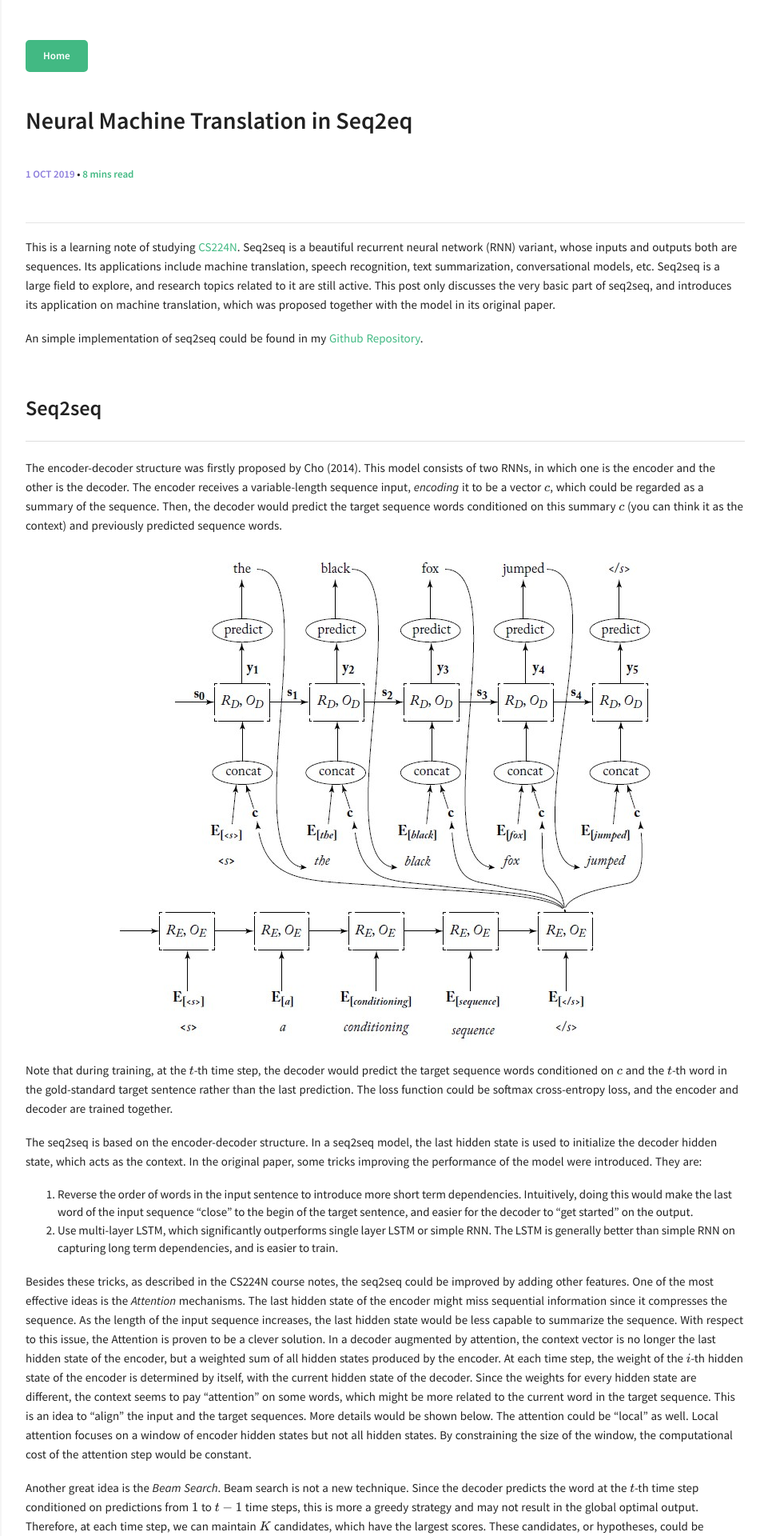
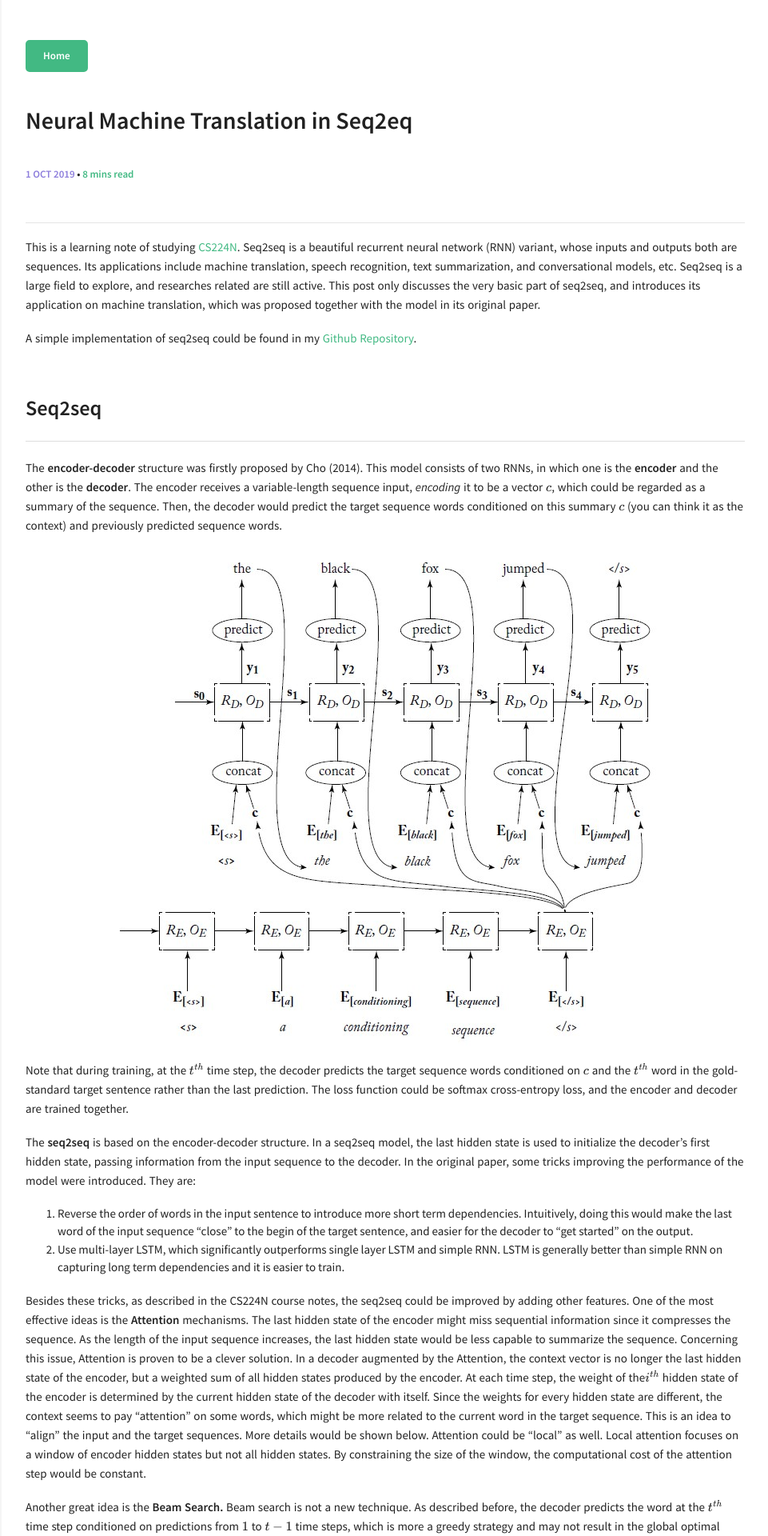
Before and after one commit to two2er/two2er.github.io, a Jekyll site: the page built from _posts/2019-10-01-seq2seq.md, in a window 1280 px wide. Shown: the top 1920 px of the page at 80% size, without its empty margins (318-1279 px from the left). Built offline with Jekyll 4.4.1, drawn with Linux system fonts in a browser that asks for light colours; formulas are drawn with MathJax 3; some of the changed text lies outside the part shown.

Commit message:
rectify format

```diff
--- a/_posts/2019-10-01-seq2seq.md
+++ b/_posts/2019-10-01-seq2seq.md
@@ -7,33 +7,33 @@
 ---
 
 ---
-This is a learning note of studying [CS224N](https://web.stanford.edu/class/cs224n/ ). Seq2seq is a beautiful recurrent neural network (RNN) variant, whose inputs and outputs both are sequences. Its applications include machine translation, speech recognition, text summarization, conversational models, etc. Seq2seq is a large field to explore, and research topics related to it are still active. This post only discusses the very basic part of seq2seq, and introduces its application on machine translation, which was proposed together with the model in its original paper.
+This is a learning note of studying [CS224N](https://web.stanford.edu/class/cs224n/ ). Seq2seq is a beautiful recurrent neural network (RNN) variant, whose inputs and outputs both are sequences. Its applications include machine translation, speech recognition, text summarization, and conversational models, etc. Seq2seq is a large field to explore, and researches related are still active. This post only discusses the very basic part of seq2seq, and introduces its application on machine translation, which was proposed together with the model in its original paper.
 
-An simple implementation of seq2seq could be found in my [Github Repository]().
+A simple implementation of seq2seq could be found in my [Github Repository]().
 
 
 ## Seq2seq
 
-The encoder-decoder structure was firstly proposed by Cho (2014). This model consists of two RNNs, in which one is the encoder and the other is the decoder. The encoder receives a variable-length sequence input, *encoding* it to be a vector $c$, which could be regarded as a summary of the sequence. Then, the decoder would predict the target sequence words conditioned on this summary $c$ (you can think it as the context) and previously predicted sequence words.
+The **encoder-decoder** structure was firstly proposed by Cho (2014). This model consists of two RNNs, in which one is the **encoder** and the other is the **decoder**. The encoder receives a variable-length sequence input, *encoding* it to be a vector $c$, which could be regarded as a summary of the sequence. Then, the decoder would predict the target sequence words conditioned on this summary $c$ (you can think it as the context) and previously predicted sequence words.
 
 ![encoder_decoder](https://two2er.github.io/img/seq2seq/encoder_decoder.jpg)
 
-Note that during training, at the $t$-th time step, the decoder would predict the target sequence words conditioned on $c$ and the $t$-th word in the gold-standard target sentence rather than the last prediction. The loss function could be softmax cross-entropy loss, and the encoder and decoder are trained together.
+Note that during training, at the $t^{th}$ time step, the decoder predicts the target sequence words conditioned on $c$ and the $t^{th}$ word in the gold-standard target sentence rather than the last prediction. The loss function could be softmax cross-entropy loss, and the encoder and decoder are trained together.
 
-The seq2seq is based on the encoder-decoder structure. In a seq2seq model, the last hidden state is used to initialize the decoder hidden state, which acts as the context. In the original paper, some tricks improving the performance of the model were introduced. They are:
+The **seq2seq** is based on the encoder-decoder structure. In a seq2seq model, the last hidden state is used to initialize the decoder's first hidden state, passing information from the input sequence to the decoder. In the original paper, some tricks improving the performance of the model were introduced. They are:
 
 1. Reverse the order of words in the input sentence to introduce more short term dependencies. Intuitively, doing this would make the last word of the input sequence "close" to the begin of the target sentence, and easier for the decoder to "get started" on the output.
-2. Use multi-layer LSTM, which significantly outperforms single layer LSTM or simple RNN. The LSTM is generally better than simple RNN on capturing long term dependencies, and is easier to train.
+2. Use multi-layer LSTM, which significantly outperforms single layer LSTM and simple RNN. LSTM is generally better than simple RNN on capturing long term dependencies and it is easier to train.
 
-Besides these tricks, as described in the CS224N course notes, the seq2seq could be improved by adding other features. One of the most effective ideas is the *Attention* mechanisms. The last hidden state of the encoder might miss sequential information since it compresses the sequence. As the length of the input sequence increases, the last hidden state would be less capable to summarize the sequence. With respect to this issue, the Attention is proven to be a clever solution. In a decoder augmented by attention, the context vector is no longer the last hidden state of the encoder, but a weighted sum of all hidden states produced by the encoder. At each time step, the weight of the $i$-th hidden state of the encoder is determined by itself, with the current hidden state of the decoder. Since the weights for every hidden state are different, the context seems to pay "attention" on some words, which might be more related to the current word in the target sequence. This is an idea to "align" the input and the target sequences. More details would be shown below. The attention could be "local" as well. Local attention focuses on a window of encoder hidden states but not all hidden states. By constraining the size of the window, the computational cost of the attention step would be constant.
+Besides these tricks, as described in the CS224N course notes, the seq2seq could be improved by adding other features. One of the most effective ideas is the **Attention** mechanisms. The last hidden state of the encoder might miss sequential information since it compresses the sequence. As the length of the input sequence increases, the last hidden state would be less capable to summarize the sequence. Concerning this issue, Attention is proven to be a clever solution. In a decoder augmented by the Attention, the context vector is no longer the last hidden state of the encoder, but a weighted sum of all hidden states produced by the encoder. At each time step, the weight of the$i^{th}$ hidden state of the encoder is determined by the current hidden state of the decoder with itself. Since the weights for every hidden state are different, the context seems to pay "attention" on some words, which might be more related to the current word in the target sequence. This is an idea to "align" the input and the target sequences. More details would be shown below. Attention could be "local" as well. Local attention focuses on a window of encoder hidden states but not all hidden states. By constraining the size of the window, the computational cost of the attention step would be constant.
 
-Another great idea is the *Beam Search*. Beam search is not a new technique. Since the decoder predicts the word at the $t$-th time step conditioned on predictions from $1$ to $t-1$ time steps, this is more a greedy strategy and may not result in the global optimal output. Therefore, at each time step, we can maintain $K$ candidates, which have the largest scores. These candidates, or hypotheses, could be denoted as the following:
+Another great idea is the **Beam Search.** Beam search is not a new technique. As described before, the decoder predicts the word at the $t^{th}$ time step conditioned on predictions from $1$ to $t-1$ time steps, which is more a greedy strategy and may not result in the global optimal output. Therefore, at each time step, we can maintain $K$ candidates rather than just keep one prediction. These candidates, or hypotheses, could be denoted as the following:
 
 $$
 \mathcal{H}_t=\{(x_1^1,\cdots,x_t^1),\cdots,(x_1^K,\cdots,x_t^K)\}
 $$
 
-where $x_i^j$ is the $i$-th word in the sequence of the $j$-th candidate. At the next time step, these candidates are extended by appending words to their sequences:
+where $x_i^j$ is the $i$-th word in the sequence of the $j$-th candidate. They are the most possible prediction sequences till the current time step. At the next time step, these candidates are extended by appending words to their sequences:
 
 $$
 \mathcal{H}^\tilde{k}_{t+1}=\{(x_1^k,\cdots,x_t^k,v_1),\cdots,(x_1^k,\cdots,x_t^k,v_{|V|})\}
@@ -61,7 +61,7 @@
 \end{aligned}
 $$
 
-where $h$ is the hidden size, $\overleftarrow{\mathbf{h}_i^{enc}},\overrightarrow{\mathbf{h}_i^{enc}},\overleftarrow{\mathbf{c}_i^{enc}},\overrightarrow{\mathbf{c}_i^{enc}}$ are hidden states are cell states of the forward and backward LSTM.
+where $h$ is the hidden size, $\overleftarrow{\mathbf{h}_i^{enc}},\overrightarrow{\mathbf{h}_i^{enc}},\overleftarrow{\mathbf{c}_i^{enc}},\overrightarrow{\mathbf{c}_i^{enc}}$ are hidden states and cell states of the forward and backward LSTM.
 
 These states extract features of the sequence, which are components of the context vector for the decoder. With context information ready, we turn to the decoder.  The decoder is a unidirectional LSTM. Its first hidden state $\mathbf{h}_0^{dec}$ and cell state $\mathbf{c}_0^{dec}$ are initialized with a linear projection of the encoder's final states:
 
@@ -72,13 +72,19 @@
 \end{aligned}
 $$
 
-where $m$ is the length of the input sequence. After initializing, we feed an item to the decoder at each time step. On the $t$-th time step, we concatenate the embedding vector of the last predicted word (or the current gold-standard target word) $\mathbf{y}_t\in\mathbf{R}^{e\times1}$, with the *combined-output vector* $\mathbf{o}_{t-1}\in\mathbb{R}^{h\times1}$ from the previous timestep (it could be thought as a combination of the context vector from the encoder and the previous hidden state of the decoder, which contains both context and sequential information. The first combined-output vector $\mathbf{o}_0$ is a zero-vector), to produce $\overline{\mathbf{y}_t}\in\mathbf{R}^{(e+h)\times1}$.  This $\overline{\mathbf{y}_t}$ would be fed to the decoder LSTM.
+where $m$ is the length of the input sequence. After initializing, we feed an item to the decoder at each time step. On the $t^{th}$ time step, we concatenate the embedding vector of the last predicted word (or the current gold-standard target word) with the combined-output vector  from the previous timestep (it could be thought as a combination of the context vector from the encoder and the previous hidden state of the decoder, which contains both context and sequential information. The first *combined-output* vector $\mathbf{o}_0$ is a zero-vector):
+
+$$
+\overline{\mathbf{y}_t}=[\mathbf{y}_t;\mathbf{o}_{t-1}], \text{where}\ \overline{\mathbf{y}_t}\in\mathbf{R}^{(e+h)\times1},\mathbf{y}_t\in\mathbf{R}^{e\times1},\mathbf{o}_{t-1}\in\mathbb{R}^{h\times1}
+$$
+
+This $\overline{\mathbf{y}_t}$ would be fed to the decoder LSTM.
 
 $$
 \mathbf{h}_t^{dec},\mathbf{c}_t^{dec}=\text{Decoder}(\overline{\mathbf{y}_t},\mathbf{h}_{t-1}^{dec},\mathbf{h}_{t-1}^{dec})\ \text{where}\ \mathbf{h}_t^{dec},\mathbf{c}_t^{dec}\in\mathbb{R}^{h\times1}
 $$
 
-To compute $\mathbf{o}_{t-1}$, we must know the context vector $\mathbf{a}_{t-1}$. In this version of seq2seq, the context vector is the output of an attention step. The $i$-th hidden state of the encoder is given a weight $\alpha_{t-1,i}$ to reflect its relevance to the previous hidden state $\mathbf{h}_{t-1}^{dec}$ of the decoder:
+To compute $\mathbf{o}\_{t-1}$, we must know the context vector $\mathbf{a}\_{t-1}$. In this version of seq2seq, the context vector is the output of an attention step. The $i^{th}$ hidden state of the encoder is assigned a weight $\alpha\_{t-1,i}$ to reflect its relevance to the previous hidden state $\mathbf{h}\_{t-1}^{dec}$ of the decoder:
 
 $$
 \begin{aligned}
@@ -88,7 +94,7 @@
 \end{aligned}
 $$
 
-The context vector $\mathbf{a}_{t-1}$ is a weighted sum of hidden states of the encoder, which outperforms the last hidden state of the encoder as the context. Then, $\mathbf{a}_{t-1}$ and the previous hidden state $\mathbf{h}_{t-1}^{dec}$ are concatenated and passed through a linear layer with activation function to attain the combined-output vector $\mathbf{o}_{t-1}$:
+The context vector $\mathbf{a}\_{t-1}$ is a weighted sum of hidden states of the encoder, which outperforms the last hidden state of the encoder as the context. Then, $\mathbf{a}\_{t-1}$ and the previous hidden state $\mathbf{h}\_{t-1}^{dec}$ are concatenated and passed through a linear layer with activation function to attain the combined-output vector $\mathbf{o}\_{t-1}$:
 
 $$
 \begin{aligned}
@@ -98,24 +104,24 @@
 \end{aligned}
 $$
 
-At each time step, after deriving the current hidden state and cell state, the combined-output vector could also be calculated. The combined-output not only acts as the input of the next time step, but also summarizes information for predicting the target. Therefore, it is passed to a softmax layer to produce the probability distribution $\mathbf{P}_t$ over the target word:
+The combined-output not only acts as the input of the next time step but also summarizes information for predicting the target. It is passed to a softmax layer to produce the probability distribution $\mathbf{P}\_t$ over the target word:
 
 $$
 \mathbf{P}_t=\text{Softmax}(\mathbf{W}_{vocab}\mathbf{o}_t)\ \text{where}\ \mathbf{P}_t\in\mathbf{R}^{|V|\times1},\mathbf{W}_{vocab}\in\mathbf{R}^{|V|\times h}
 $$
 
-where $\|V\|$ is the size of the vocabulary. In the training process, $\mathbf{P}_t$ would be compared with the one-hot vector $\mathbf{g}_t$ of the expected target word, to compute loss (softmax cross entropy loss by default):
+where $\|V\|$ is the size of the vocabulary. In the training process, $\mathbf{P}\_t$ would be compared with the one-hot vector $\mathbf{g}\_t$ of the expected target word, to compute loss (softmax cross-entropy loss by default):
 
 $$
 J_t=CE(\mathbf{P}_t,\mathbf{g}_t)
 $$
 
-Note that the encoder and the decoder are trained together on this loss. In the seq2seq described in my post (and as well, the CS224N course note), the context vectors are derived by applying the attention mechanism. It performs well compared with simply using the last hidden state $\mathbf{h}_m^{enc}$ of the encoder as the context. However, it also has some problems. If the input sequence is horribly long, the computational cost of the attention step would be unaffordable. To alleviate this issue, you may try to limit the attention field to a window, or other variants of the vanilla attention.
+Note that the encoder and the decoder are trained together on this loss. In the seq2seq described in my post (and as well, the CS224N course note), the context vectors are derived from the attention mechanism. It performs well compared with simply using the last hidden state $\mathbf{h}\_m^{enc}$ of the encoder as the context. However, it also has some problems. If the input sequence is too long, the computational cost of the attention step would be unaffordable. To alleviate this issue, you may try to limit the attention field to a window, or other variants of the vanilla attention.
 
 
 ## Conclusion
 
-Encoder-decoder is the core structure of many neural models for NLP. Since it was first proposed in 2014, it has had plenty of applications and profound impact on its field. It is still under exploration and development, since it is a relatively new concept. From my perspective, the most important breakthrough of the encoder-decoder (seq2seq) is that it divides the model into two parts: the encoder and the decoder. This two RNNs could process variable-length sequences, while remaining well alignment between the input and the target sequences. The encoder-decoder also inspires effective ideas like attention, which comes from encoder-decoder but has broader applications.
+Encoder-decoder is the core structure of many neural models in NLP. Since firstly proposed in 2014, it has had plenty of applications and a profound impact on its field. It is still under exploration and development because it is a relatively new concept. From my perspective, the most important breakthrough of the encoder-decoder (seq2seq) is that it divides the model into two parts: the encoder and the decoder. These two RNNs could process variable-length sequences while remaining well alignment between the input and the target sequences. The encoder-decoder also inspires effective ideas like attention, which comes from encoder-decoder but has broader applications.
 
 
 ## Reference
```
Also changed, not shown: other parts of _posts/2019-10-01-seq2seq.md (+1 -1 lines).
